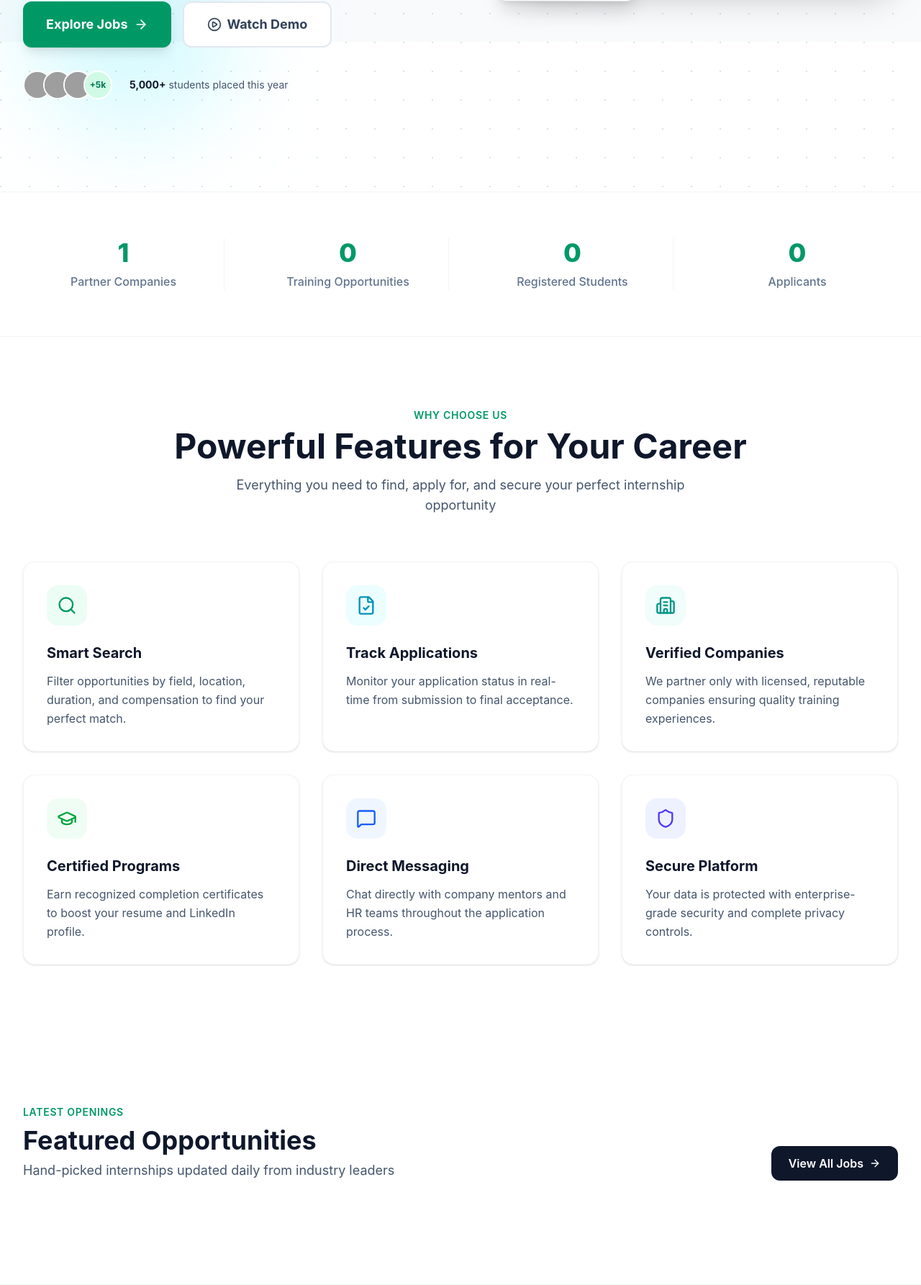
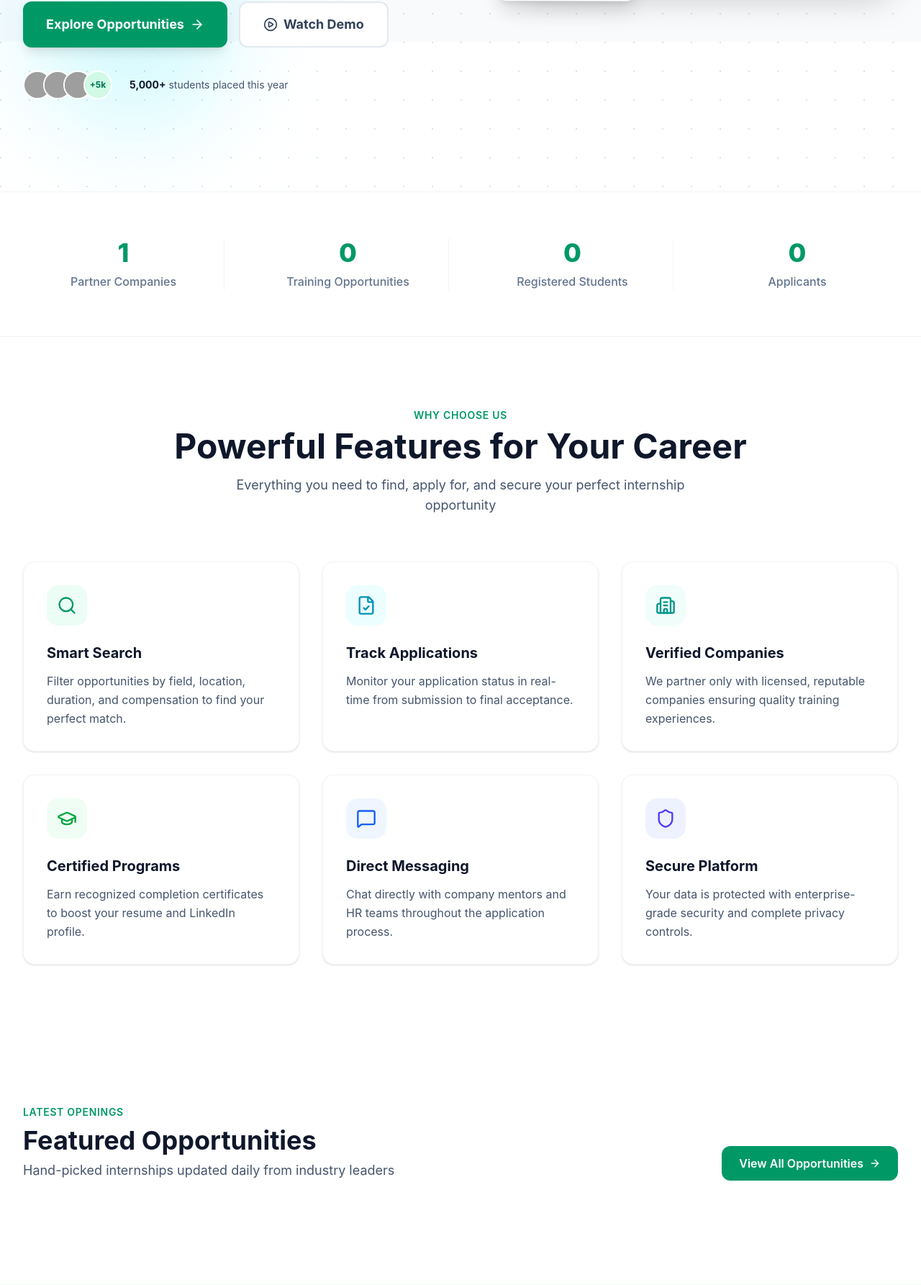
Before and after one commit to Azzaldeen98/Job-Market-Training-Platform, a Django app: page / in a window 1280 px wide. Shown: the part 742-2527 px from the top of the page at 72% size. Run offline with Django 5.2, Linux system fonts and the light colour scheme; the visitor is signed in with stand-in values (Sample User, id 1); data comes from the database, SQL or seed files in the repository; data that the repository does not hold is empty; style sheets or scripts are compiled from the project's sources; some libraries are stand-ins or nearby versions; grey boxes are pictures that could not be loaded.

Commit message:
Latest Version 1

```diff
--- a/core/templates/core/home.html
+++ b/core/templates/core/home.html
@@ -80,8 +80,9 @@
                     </p>
 
                     <div class="flex flex-col sm:flex-row gap-4 mb-8">
-                        <a href="#" class="bg-emerald-600 text-white px-8 py-4 rounded-xl font-bold text-lg hover:bg-emerald-700 transition shadow-lg hover:shadow-emerald-500/30 flex items-center justify-center gap-2">
-                            <span>Explore Jobs</span>
+                        <a href="{% url 'core:opportunities' %}"
+                           class="bg-emerald-600 text-white px-8 py-4 rounded-xl font-bold text-lg hover:bg-emerald-700 transition shadow-lg hover:shadow-emerald-500/30 flex items-center justify-center gap-2">
+                            <span>Explore Opportunities</span>
                             <i data-lucide="arrow-right" class="w-5 h-5"></i>
                         </a>
                         <button class="bg-white text-slate-700 border-2 border-slate-200 px-8 py-4 rounded-xl font-bold text-lg hover:border-emerald-600 hover:text-emerald-600 transition flex items-center justify-center gap-2">
@@ -235,8 +236,8 @@
                     <h2 class="text-4xl font-bold text-slate-900 mt-2">Featured Opportunities</h2>
                     <p class="text-slate-600 mt-2 text-lg">Hand-picked internships updated daily from industry leaders</p>
                 </div>
-                <a href="{% url  'core:opportunities' %}" class="bg-slate-900 text-white px-6 py-3 rounded-xl font-semibold hover:bg-slate-800 transition flex items-center gap-2">
-                    View All Jobs
+                <a href="{% url  'core:opportunities' %}" class="bg-brand text-white px-6 py-3 rounded-xl font-semibold hover:bg-slate-800 transition flex items-center gap-2">
+                    View All Opportunities
                     <i data-lucide="arrow-right" class="w-4 h-4"></i>
                 </a>
             </div>
@@ -511,12 +512,14 @@
                     <h2 class="text-4xl lg:text-5xl font-bold text-white mb-6">Ready to Start Your Career?</h2>
                     <p class="text-emerald-100 text-xl mb-10 max-w-2xl mx-auto">Join thousands of students and find opportunities that match your ambitions and skills</p>
                     <div class="flex flex-col sm:flex-row gap-4 justify-center">
-                        <button class="bg-white text-emerald-600 px-10 py-4 rounded-xl font-bold text-lg hover:bg-emerald-50 transition shadow-lg">
-                            Create Free Account
-                        </button>
-                        <button class="bg-transparent text-white border-2 border-white/30 px-10 py-4 rounded-xl font-bold text-lg hover:bg-white/10 transition backdrop-blur-sm">
-                            For Companies
-                        </button>
+                        {% if not user.is_authenticated %}
+                            <a href="{%  url 'account_signup' %}" class="bg-white text-emerald-600 px-10 py-4 rounded-xl font-bold text-lg hover:bg-emerald-50 transition shadow-lg">
+                                Create Free Account
+                            </a>
+                        {% endif %}
+                        <a href="{%  url 'core:training_entities' %}" class="bg-transparent text-white border-2 border-white/30 px-10 py-4 rounded-xl font-bold text-lg hover:bg-white/10 transition backdrop-blur-sm">
+                            Training Entities
+                        </a>
                     </div>
                 </div>
             </div>
```
Also changed, not shown: students/views.py (+5 -4 lines).
